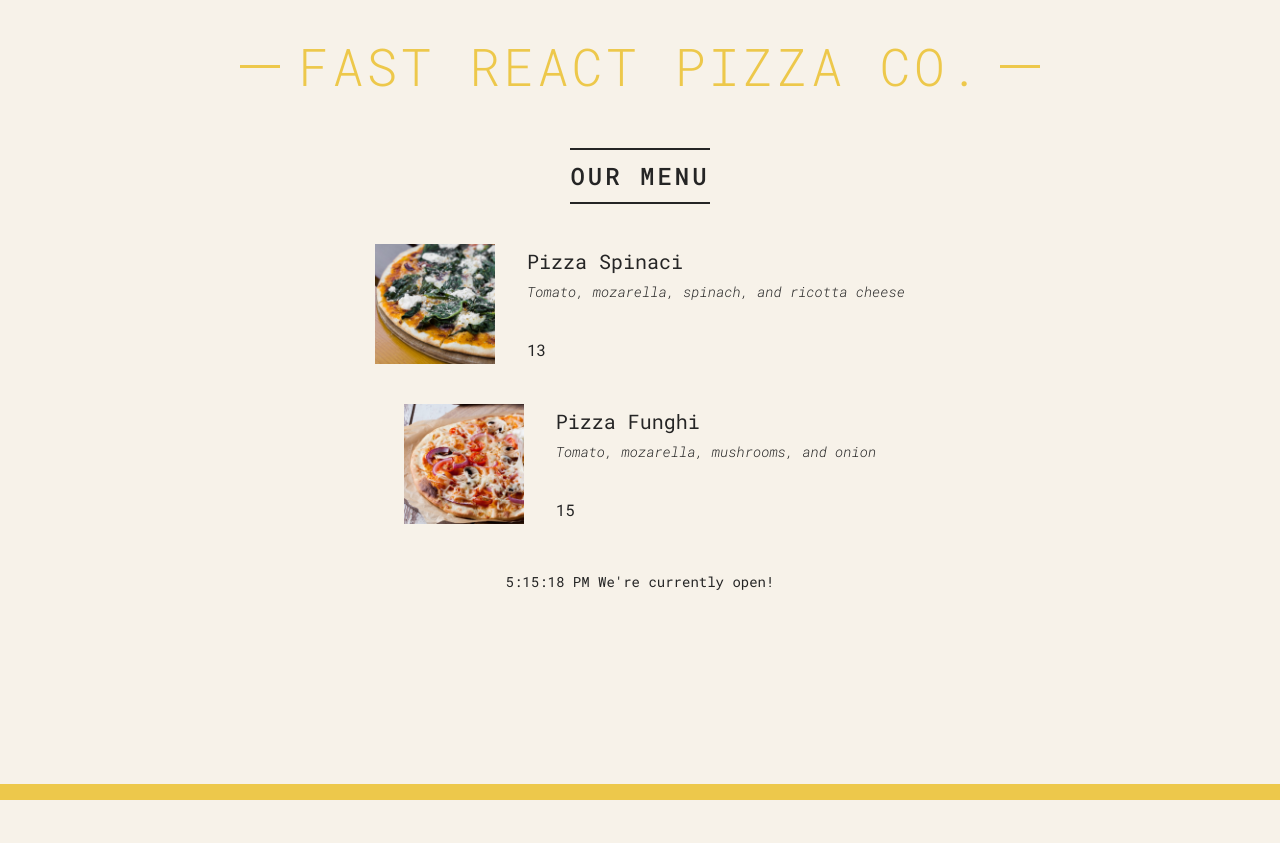
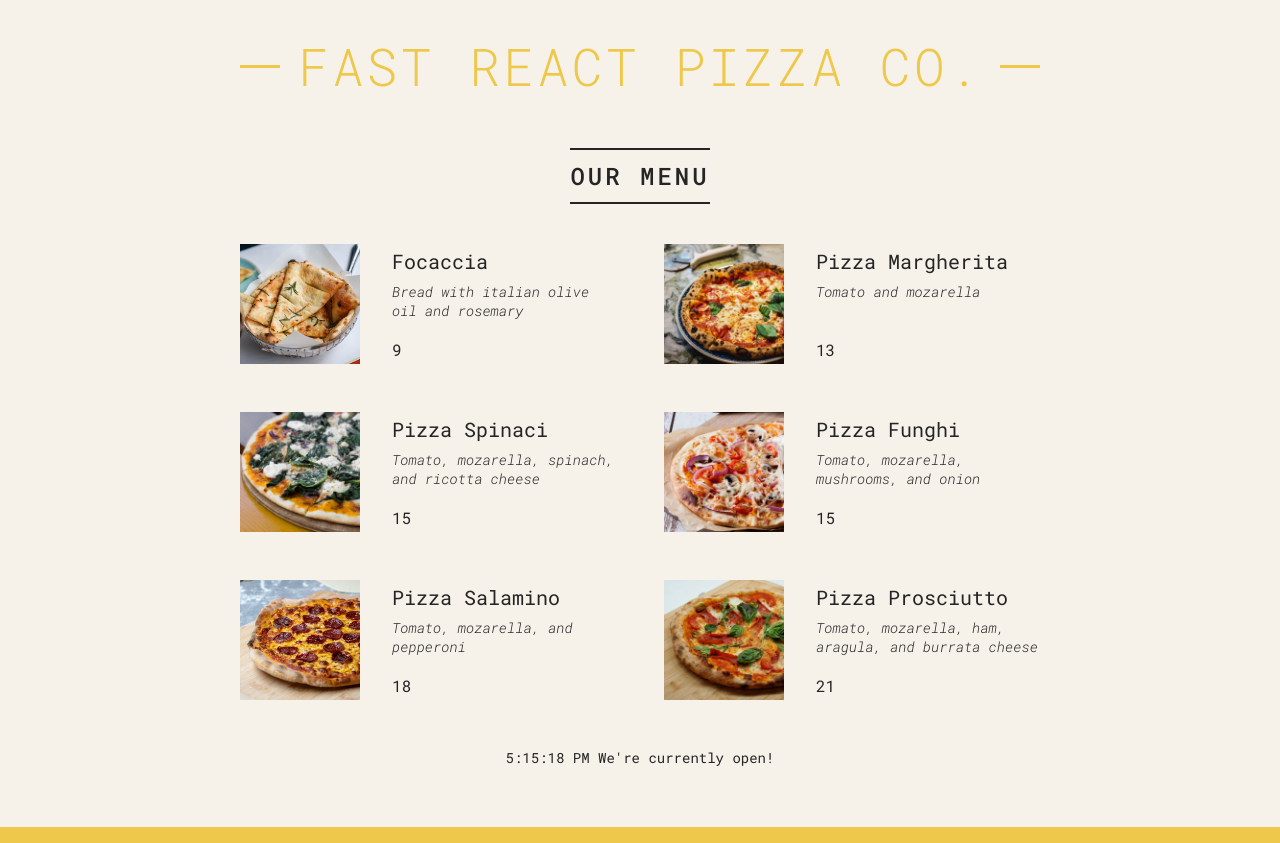
Before and after one commit to fido1hn/pizza-menu, a React (Vite) app: page / in a window 1280 px wide. Before the commit the page ends 800 px from the top, so only its background shows below. Built offline with nearby package versions, Linux system fonts and the light colour scheme.

Commit message:
rendering lists

```diff
--- a/src/index.jsx
+++ b/src/index.jsx
@@ -64,37 +64,30 @@
     </header>
   );
 }
+
 function Menu() {
   return (
     <main className="menu">
       <h2>Our Menu</h2>
-      <Pizza
-        name="Pizza Spinaci"
-        ingredients="Tomato, mozarella, spinach, and ricotta cheese"
-        photoName="pizzas/spinaci.jpg"
-        price={10}
-      />
-
-      <Pizza
-        name="Pizza Funghi"
-        ingredients="Tomato, mozarella, mushrooms, and onion"
-        photoName="pizzas/funghi.jpg"
-        price={12}
-      />
+      <ul className="pizzas">
+        {pizzaData.map((pizza) => (
+          <Pizza pizza={pizza} key={pizza.name} />
+        ))}
+      </ul>
     </main>
   );
 }
 
-function Pizza({ name, ingredients, photoName, price }) {
+function Pizza({ pizza }) {
   return (
-    <div className="pizza">
-      <img src={photoName} alt={name} />
+    <li className="pizza">
+      <img src={pizza.photoName} alt={pizza.name} />
       <div>
-        <h3>{name}</h3>
-        <p>{ingredients}</p>
-        <span>{price + 3}</span>
+        <h3>{pizza.name}</h3>
+        <p>{pizza.ingredients}</p>
+        <span>{pizza.price + 3}</span>
       </div>
-    </div>
+    </li>
   );
 }
 
```
